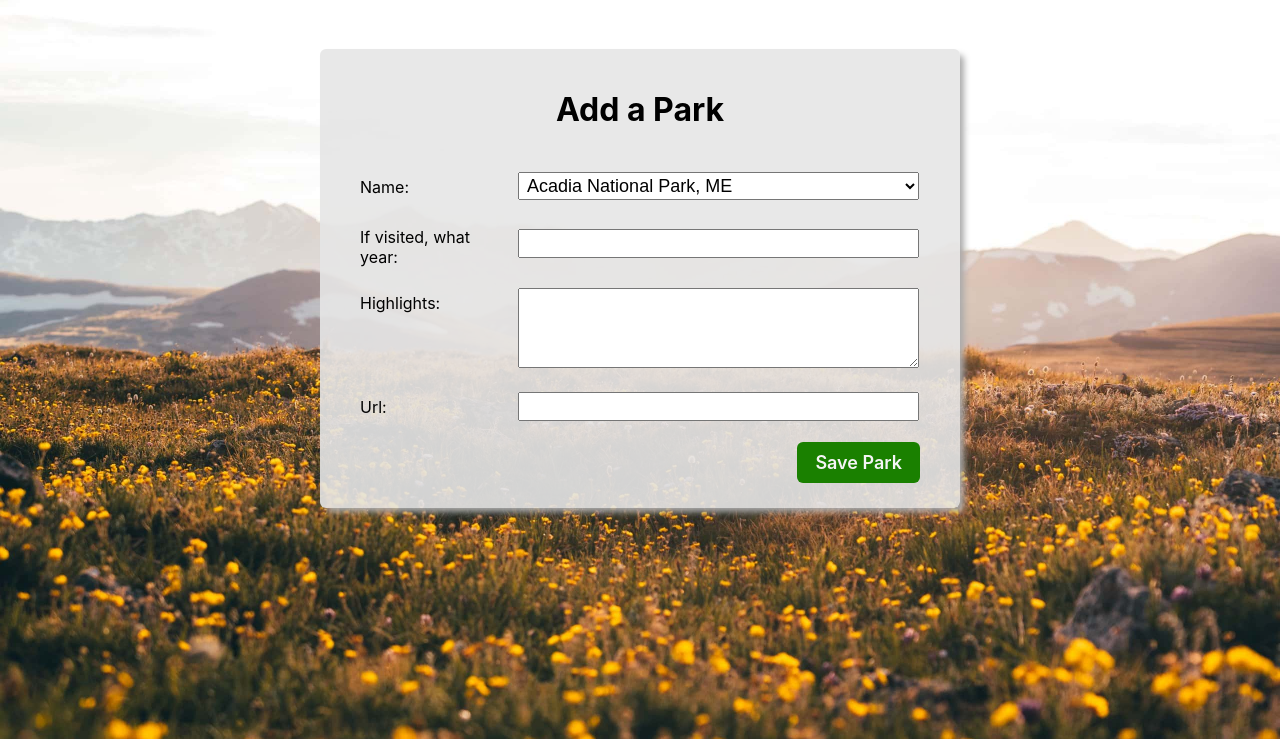
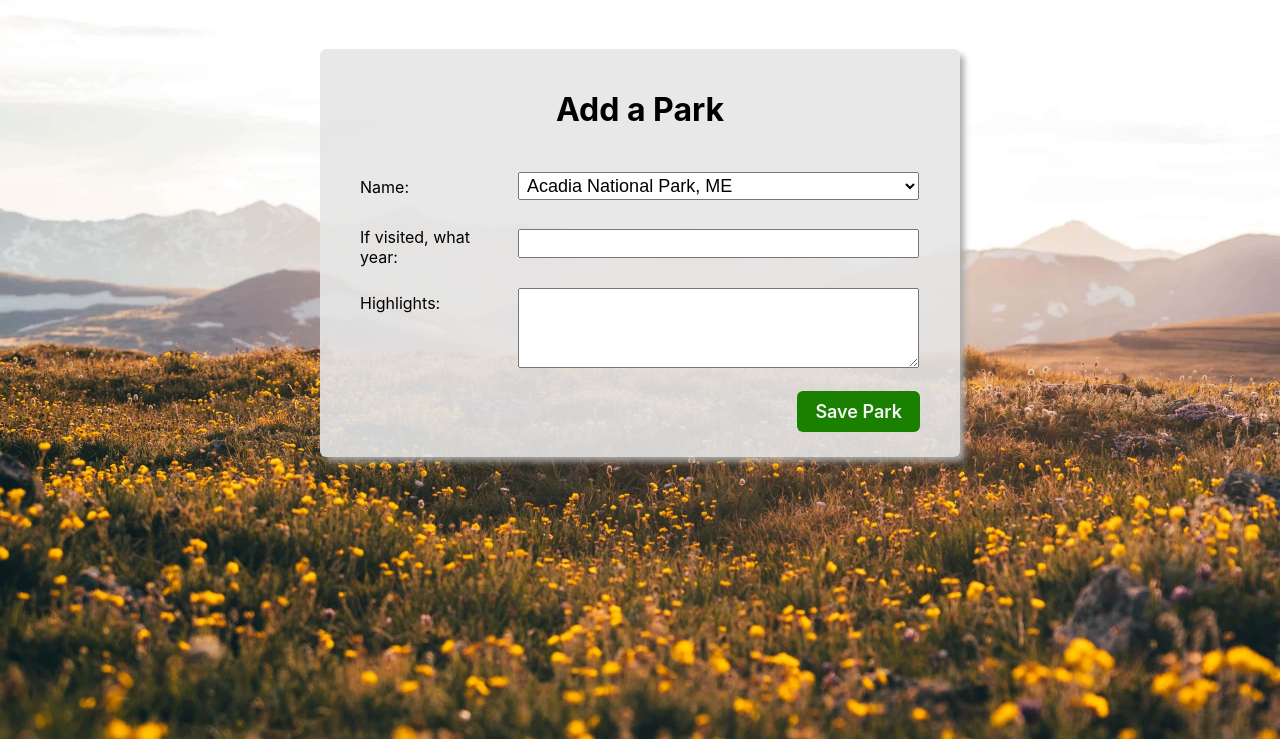
Before and after one commit to eunicey/park-hopper, a Django app: page /parks/create/ in a window 1280 px wide. Shown: the part 61-800 px from the top of the page. Run offline with Django 4.2, Linux system fonts and the light colour scheme; the visitor is signed in with stand-in values (Sample User, id 1).

Commit message:
Display park photo uploaded by user, otherwise display url image from NPS

```diff
--- a/main_app/templates/main_app/park_confirm_delete.html
+++ b/main_app/templates/main_app/park_confirm_delete.html
@@ -9,7 +9,7 @@
     {% if park.parkphoto.url %}
       background-image: url("{{park.parkphoto.url}}")
     {% else %}
-      background-image: url("{% static 'images/zion-by-matthias-mullie.jpg' %}")
+      background-image: url("{{park.url}}")
     {% endif %}
   }
 </style>
@@ -24,7 +24,7 @@
     <h1>Delete Park?</h1>
   </div>
 
-  <h2 class="delete-confirm-text">Are you sure you want to delete {{ park.name }}?</h2>
+  <h2 class="delete-confirm-text">Are you sure you want to delete {{ park.get_name_display }}?</h2>
 
   <form
     action=""
--- a/main_app/templates/main_app/park_form.html
+++ b/main_app/templates/main_app/park_form.html
@@ -11,7 +11,7 @@
       {% if park.parkphoto.url %}
         background-image: url("{{park.parkphoto.url}}")
       {% else %}
-        background-image: url("{% static 'images/zion-by-matthias-mullie.jpg' %}")
+        background-image: url("{{park.url}}")
       {% endif %}
     {% else %}
         background-image: url("{% static 'images/rocky-mountain-by-harold-wainwright.jpg' %}")
@@ -28,7 +28,7 @@
 
   <div class="page-header">
     {% if park %}
-      <h1>Edit {{park.name}}</h1>
+      <h1>Edit {{park.get_name_display}}</h1>
     {% else %}
       <h1>Add a Park</h1>
     {% endif %}
@@ -44,9 +44,10 @@
     {% csrf_token %}
     <table> {{ form.as_table }} </table>
 
-    {% comment %} <div class="photo-picker">
+    {% if park %}
+      <div class="photo-picker">
         <label class="link-icon">
-        Add photo
+          Add your own image:
           <img
             src="{% static 'icons/add-photo.svg' %}"
             alt="add park photo"
@@ -54,7 +55,8 @@
           <input type="file" name="photo-file" id="file-input">
         </label>
         <p id="file-name"></p>
-    </div> {% endcomment %}
+      </div>
+    {% endif %}
 
     <button type="submit" class="btn submit">Save Park</button>
 
--- a/main_app/views.py
+++ b/main_app/views.py
@@ -9,7 +9,7 @@ from django.http import HttpResponseForbidden
 
 from .models import Park, ActivityPhoto, ParkPhoto
 from .forms import ActivityForm
-
+from .park_info import PARK_IMAGES
 import uuid
 import boto3
 import requests
@@ -123,7 +123,7 @@ def add_park_photo(request, park_id):
 
 class ParkCreate(LoginRequiredMixin, CreateView):
   model = Park
-  fields = ['name', 'year_visited', 'highlights', 'url']
+  fields = ['name', 'year_visited', 'highlights']
 
   # def get_form(self):
   #   form = super().get_form()
@@ -135,15 +135,13 @@ class ParkCreate(LoginRequiredMixin, CreateView):
   def form_valid(self, form):
     form.instance.user = self.request.user
     new_park = form.save()
-    print(new_park.name)
-
-    #
+    new_park.url = [park_code[1] for park_code in PARK_IMAGES if new_park.name in park_code][0]
     # add_park_photo(self.request, new_park.id, new_park.name)
     return super().form_valid(form)
 
 class ParkUpdate(LoginRequiredMixin, UserPassesTestMixin,  UpdateView):
   model = Park
-  fields = ['name', 'year_visited', 'highlights', 'url']
+  fields = ['name', 'year_visited', 'highlights']
 
   def form_valid(self, form):
     add_park_photo(self.request, self.kwargs['pk'])
```
Also changed, not shown: main_app/templates/parks/detail.html (+7 -11 lines), main_app/templates/parks/index.html (+7 -10 lines). Lines whose indentation alone changed are shown as unchanged.
